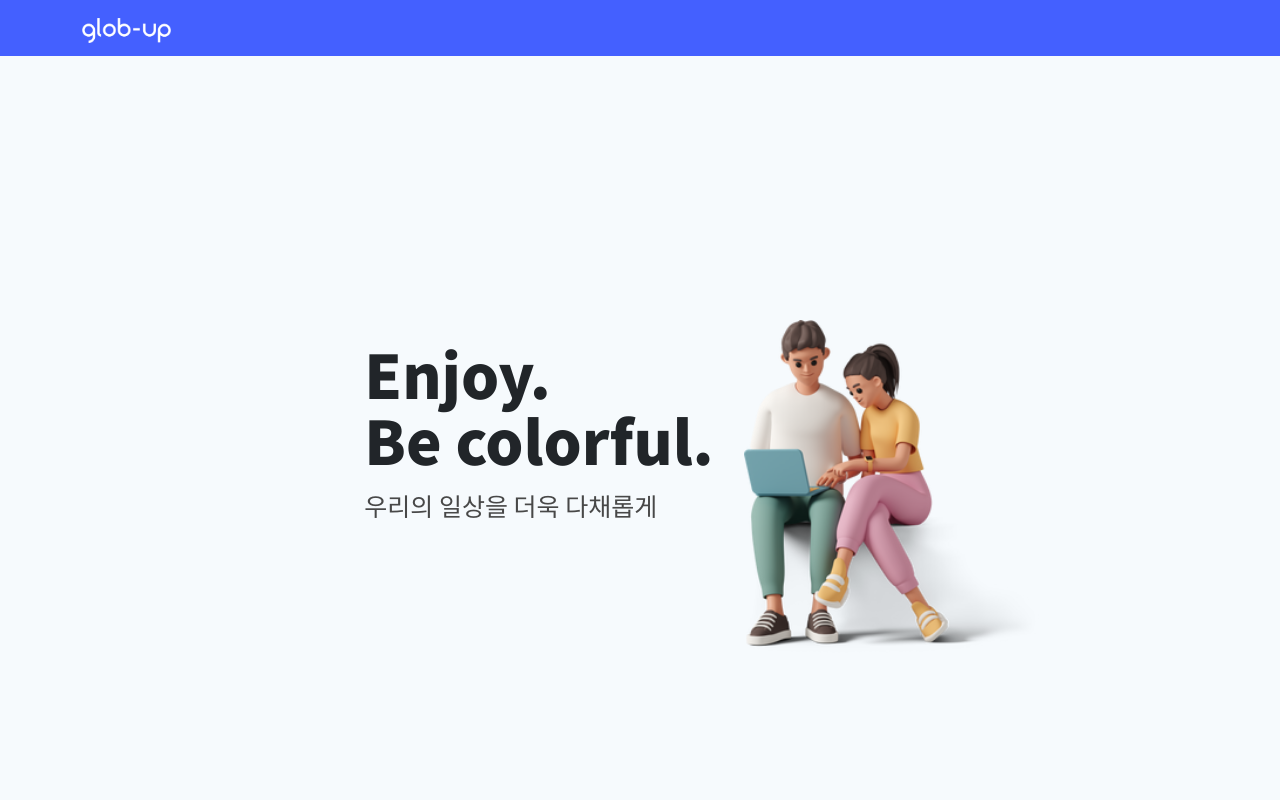
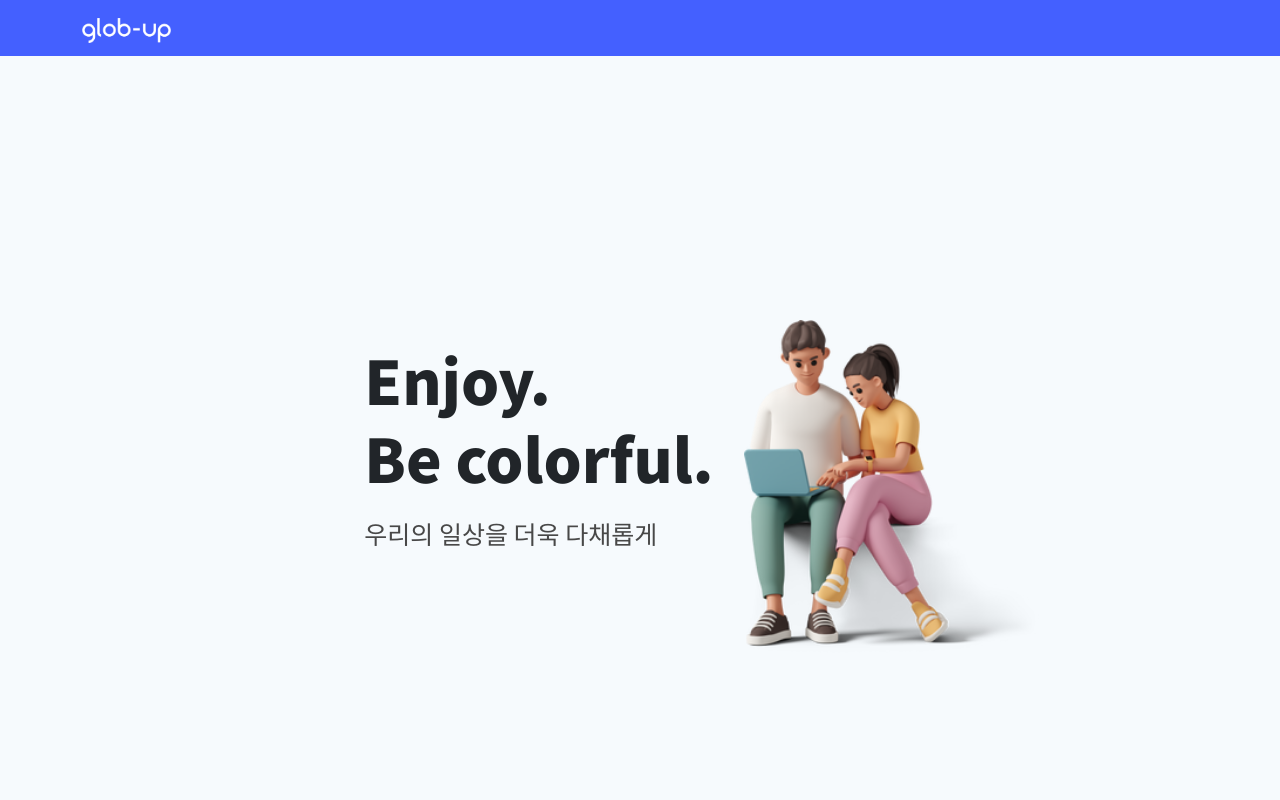
Before and after one commit to ludus-labs/official_homepage, a React (Create React App) app: page / in a window 1280 px wide. Shown: the top 800 px of the page. Built offline with nearby package versions, Linux system fonts and the light colour scheme.

Commit message:
edit slogan

```diff
--- a/src/pages/Home.js
+++ b/src/pages/Home.js
@@ -162,7 +162,13 @@ export default function Home() {
                       고려대학교 공간정보 공유 커뮤니티
                     </ProductDescription>
                     <MoreButton>
-                      <MoreButtonText>다운로드</MoreButtonText>
+                      <MoreButtonText
+                        onClick={() => {
+                          window.open("https://kuplace.page.link/promotion");
+                        }}
+                      >
+                        다운로드
+                      </MoreButtonText>
                     </MoreButton>
                   </ProductTextContainer>
                 </ProductBoxLeft>
@@ -292,7 +298,7 @@ const SloganContainer = styled.div`
 const SloganText = styled.p`
   font-weight: 900;
   font-size: 60px;
-  line-height: 1.1;
+  line-height: 1.3;
   @media screen and (max-width: 768px) {
     font-size: 40px;
   }
@@ -302,7 +308,7 @@ const SloganSubtext = styled.p`
   font-size: 25px;
   color: #484848;
   margin-top: 5px;
-  line-height: 1;
+  line-height: 1.3;
   @media screen and (max-width: 768px) {
     font-size: 15px;
   }
```
